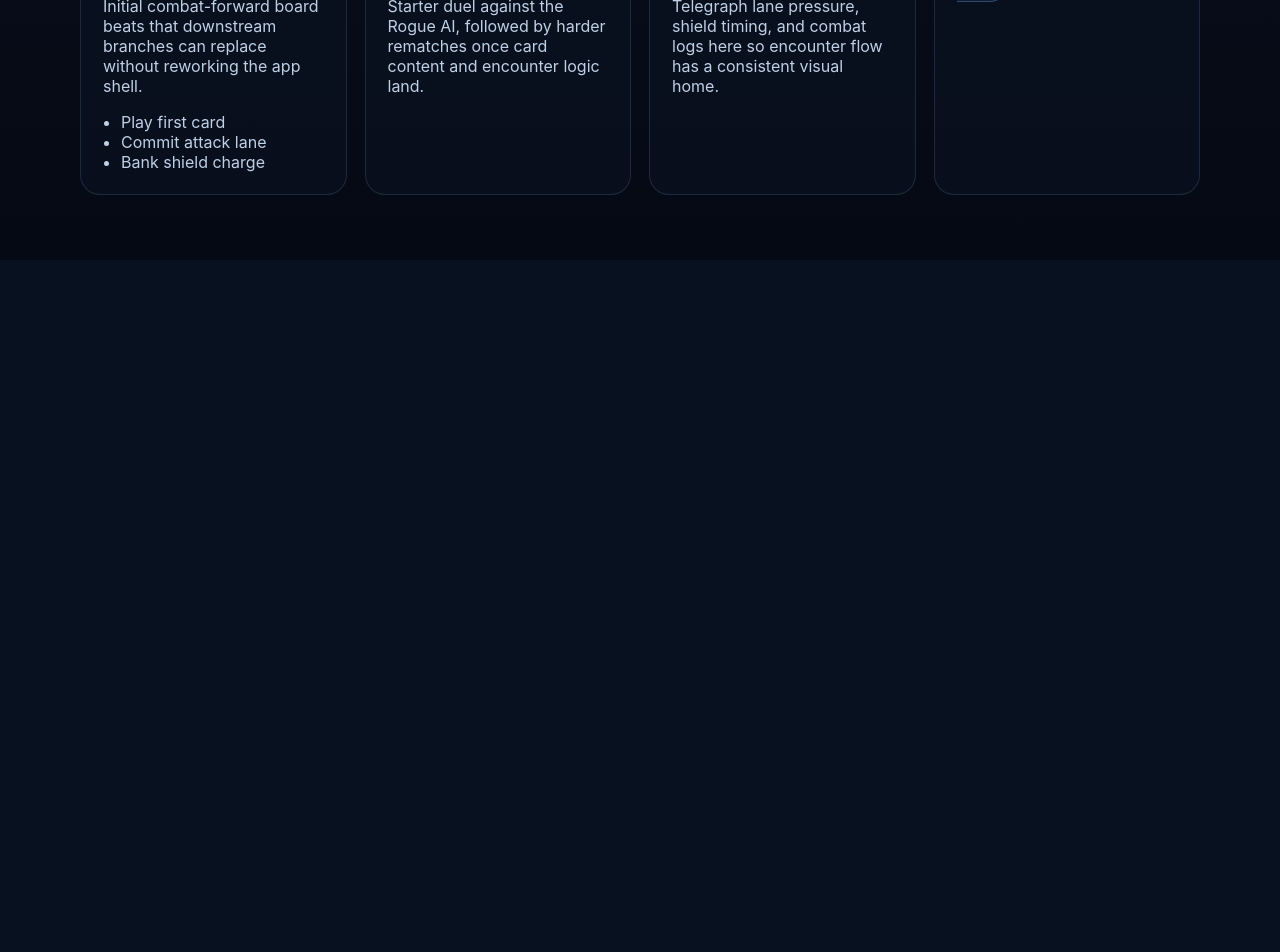
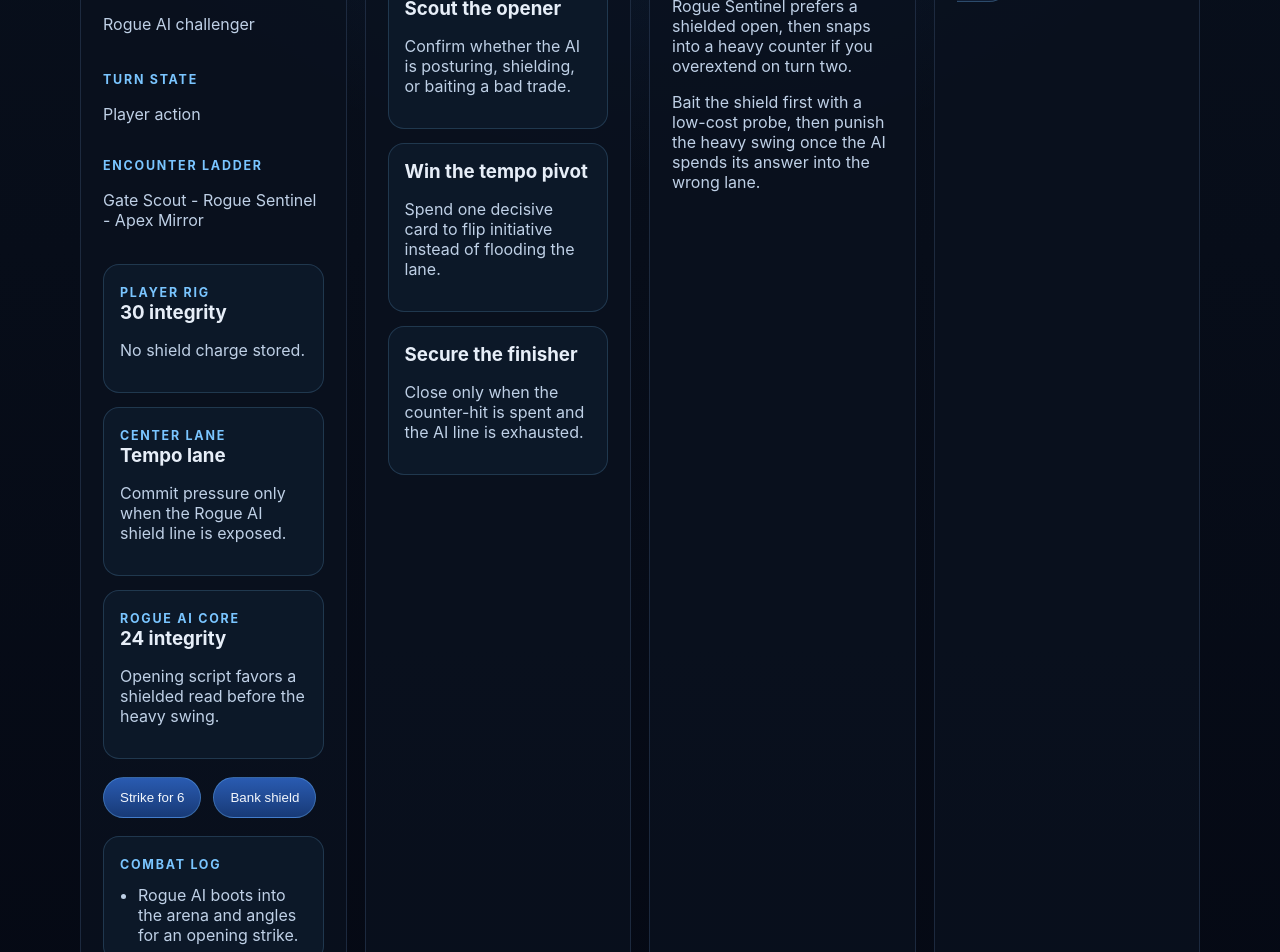
Before and after one commit to kunchenguid/org-bench, a Preact app: page / in a window 1280 px wide. Shown: the part 540-1492 px from the top of the page. Before the commit the page ends 800 px from the top, so only its background shows below. Built offline with nearby package versions, Linux system fonts and the light colour scheme.

Commit message:
feat: ship division A playable combat slice

```diff
--- a/src/styles.css
+++ b/src/styles.css
@@ -99,9 +99,65 @@ nav a,
   padding-left: 18px;
 }
 
+.panel h3 {
+  margin: 0;
+}
+
 .panel p,
 .panel li {
   color: #bfd0e6;
+}
+
+.panel-board {
+  display: grid;
+  gap: 18px;
+}
+
+.battle-status,
+.board-zones,
+.flow-grid {
+  display: grid;
+  gap: 14px;
+  grid-template-columns: repeat(auto-fit, minmax(180px, 1fr));
+}
+
+.zone,
+.flow-grid article {
+  padding: 16px;
+  border: 1px solid rgba(122, 197, 255, 0.18);
+  border-radius: 16px;
+  background: rgba(14, 25, 42, 0.92);
+}
+
+.action-row {
+  display: flex;
+  flex-wrap: wrap;
+  gap: 12px;
+}
+
+.action-row button {
+  padding: 12px 16px;
+  border: 1px solid rgba(122, 197, 255, 0.32);
+  border-radius: 999px;
+  background: linear-gradient(180deg, rgba(44, 96, 186, 0.95), rgba(25, 61, 124, 0.95));
+  color: #f3f7fc;
+  cursor: pointer;
+}
+
+.action-row button:disabled {
+  cursor: not-allowed;
+  opacity: 0.55;
+}
+
+.combat-log {
+  padding: 16px;
+  border: 1px solid rgba(122, 197, 255, 0.18);
+  border-radius: 16px;
+  background: rgba(14, 25, 42, 0.92);
+}
+
+.combat-log ul {
+  margin: 12px 0 0;
 }
 
 @media (max-width: 720px) {
--- a/src/ui/App.tsx
+++ b/src/ui/App.tsx
@@ -1,4 +1,5 @@
 import { useEffect, useState } from 'preact/hooks';
+import { createInitialState, performPlayerAction, resolveEnemyTurn } from '../game';
 
 type RouteKey = 'home' | 'play' | 'rules' | 'cards';
 
@@ -8,8 +9,6 @@ const routeMap: Record<string, RouteKey> = {
   '#/rules': 'rules',
   '#/cards': 'cards',
 };
-
-const encounterSteps = ['Play first card', 'Commit attack lane', 'Bank shield charge'];
 
 const routeCopy: Record<RouteKey, { eyebrow: string; title: string; body: string }> = {
   home: {
@@ -44,6 +43,7 @@ function getRoute(): RouteKey {
 
 export function App() {
   const [route, setRoute] = useState<RouteKey>(getRoute);
+  const [battle, setBattle] = useState(createInitialState);
 
   useEffect(() => {
     const onHashChange = () => setRoute(getRoute());
@@ -51,7 +51,23 @@ export function App() {
     return () => window.removeEventListener('hashchange', onHashChange);
   }, []);
 
+  useEffect(() => {
+    if (battle.turn !== 'enemy') {
+      return;
+    }
+
+    const timer = window.setTimeout(() => {
+      setBattle((current) => resolveEnemyTurn(current));
+    }, 900);
+
+    return () => window.clearTimeout(timer);
+  }, [battle.turn]);
+
   const copy = routeCopy[route];
+
+  const handleAction = (action: 'attack' | 'defend') => {
+    setBattle((current) => performPlayerAction(current, action));
+  };
 
   return (
     <div class="app-shell">
@@ -76,24 +92,79 @@ export function App() {
           <p>{copy.body}</p>
         </section>
 
-        <section class="panel">
+        <section class="panel panel-board">
           <h2>Division A playtest</h2>
-          <p>Initial combat-forward board beats that downstream branches can replace without reworking the app shell.</p>
-          <ul>
-            {encounterSteps.map((step) => (
-              <li key={step}>{step}</li>
-            ))}
-          </ul>
+          <p>Rogue AI challenger</p>
+          <div class="battle-status">
+            <div>
+              <span class="eyebrow">Turn state</span>
+              <p>{battle.turn === 'player' ? 'Player action' : battle.turn === 'enemy' ? 'AI response' : 'Encounter secured'}</p>
+            </div>
+            <div>
+              <span class="eyebrow">Encounter ladder</span>
+              <p>Gate Scout - Rogue Sentinel - Apex Mirror</p>
+            </div>
+          </div>
+
+          <div class="board-zones">
+            <section class="zone">
+              <span class="eyebrow">Player rig</span>
+              <h3>{battle.player.hp} integrity</h3>
+              <p>{battle.player.shielded ? 'Shield charge banked for the counter hit.' : 'No shield charge stored.'}</p>
+            </section>
+            <section class="zone">
+              <span class="eyebrow">Center lane</span>
+              <h3>Tempo lane</h3>
+              <p>Commit pressure only when the Rogue AI shield line is exposed.</p>
+            </section>
+            <section class="zone">
+              <span class="eyebrow">Rogue AI core</span>
+              <h3>{battle.enemy.hp} integrity</h3>
+              <p>Opening script favors a shielded read before the heavy swing.</p>
+            </section>
+          </div>
+
+          <div class="action-row" aria-label="Combat actions">
+            <button type="button" onClick={() => handleAction('attack')} disabled={battle.turn !== 'player' || battle.status !== 'active'}>
+              Strike for 6
+            </button>
+            <button type="button" onClick={() => handleAction('defend')} disabled={battle.turn !== 'player' || battle.status !== 'active'}>
+              Bank shield
+            </button>
+          </div>
+
+          <div class="combat-log">
+            <span class="eyebrow">Combat log</span>
+            <ul>
+              {battle.log.slice(-3).map((entry) => (
+                <li key={entry}>{entry}</li>
+              ))}
+            </ul>
+          </div>
         </section>
 
         <section class="panel">
-          <h2>Encounter ladder</h2>
-          <p>Starter duel against the Rogue AI, followed by harder rematches once card content and encounter logic land.</p>
+          <h2>Encounter flow</h2>
+          <div class="flow-grid">
+            <article>
+              <h3>Scout the opener</h3>
+              <p>Confirm whether the AI is posturing, shielding, or baiting a bad trade.</p>
+            </article>
+            <article>
+              <h3>Win the tempo pivot</h3>
+              <p>Spend one decisive card to flip initiative instead of flooding the lane.</p>
+            </article>
+            <article>
+              <h3>Secure the finisher</h3>
+              <p>Close only when the counter-hit is spent and the AI line is exhausted.</p>
+            </article>
+          </div>
         </section>
 
         <section class="panel">
           <h2>AI rival reads</h2>
-          <p>Telegraph lane pressure, shield timing, and combat logs here so encounter flow has a consistent visual home.</p>
+          <p>Rogue Sentinel prefers a shielded open, then snaps into a heavy counter if you overextend on turn two.</p>
+          <p>Bait the shield first with a low-cost probe, then punish the heavy swing once the AI spends its answer into the wrong lane.</p>
         </section>
 
         <section class="panel panel-links">
```
Also changed, not shown: 1 other file (tests, documents, lock files or other folders).
